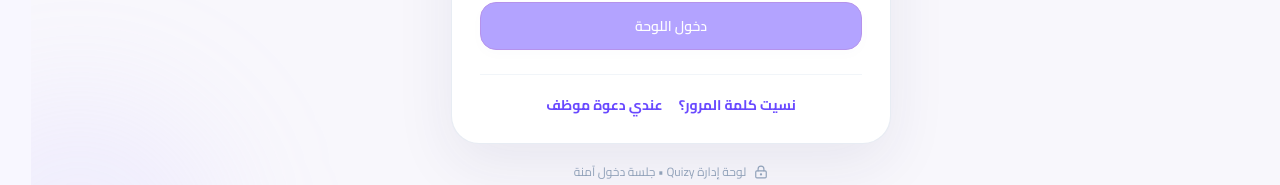
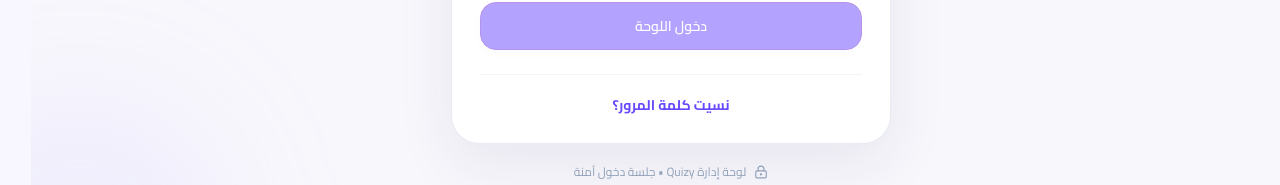
Before and after one commit to abod-haes/quizy-admin, a React (Vite) app: page /login in a window 1280 px wide. Shown: the part 527-712 px from the top of the page. Built offline with nearby package versions, Linux system fonts and the light colour scheme; no server answers; what ag-grid-community would draw is missing.

Commit message:
refactor(auth): remove employee invitation login path

```diff
--- a/src/modules/auth/pages/login.page.tsx
+++ b/src/modules/auth/pages/login.page.tsx
@@ -93,12 +93,9 @@ export default function LoginPage() {
       title={t('title')}
       description={t('description')}
       footer={
-        <div className="flex flex-wrap items-center justify-center gap-x-4 gap-y-2">
+        <div className="flex items-center justify-center">
           <Link className="text-sm font-bold text-[#6949ff] hover:underline" to="/recover">
             {t('forgotPassword')}
-          </Link>
-          <Link className="text-sm font-bold text-[#6949ff] hover:underline" to="/accept-invitation">
-            {t('employeeInvitation')}
           </Link>
         </div>
       }
```
